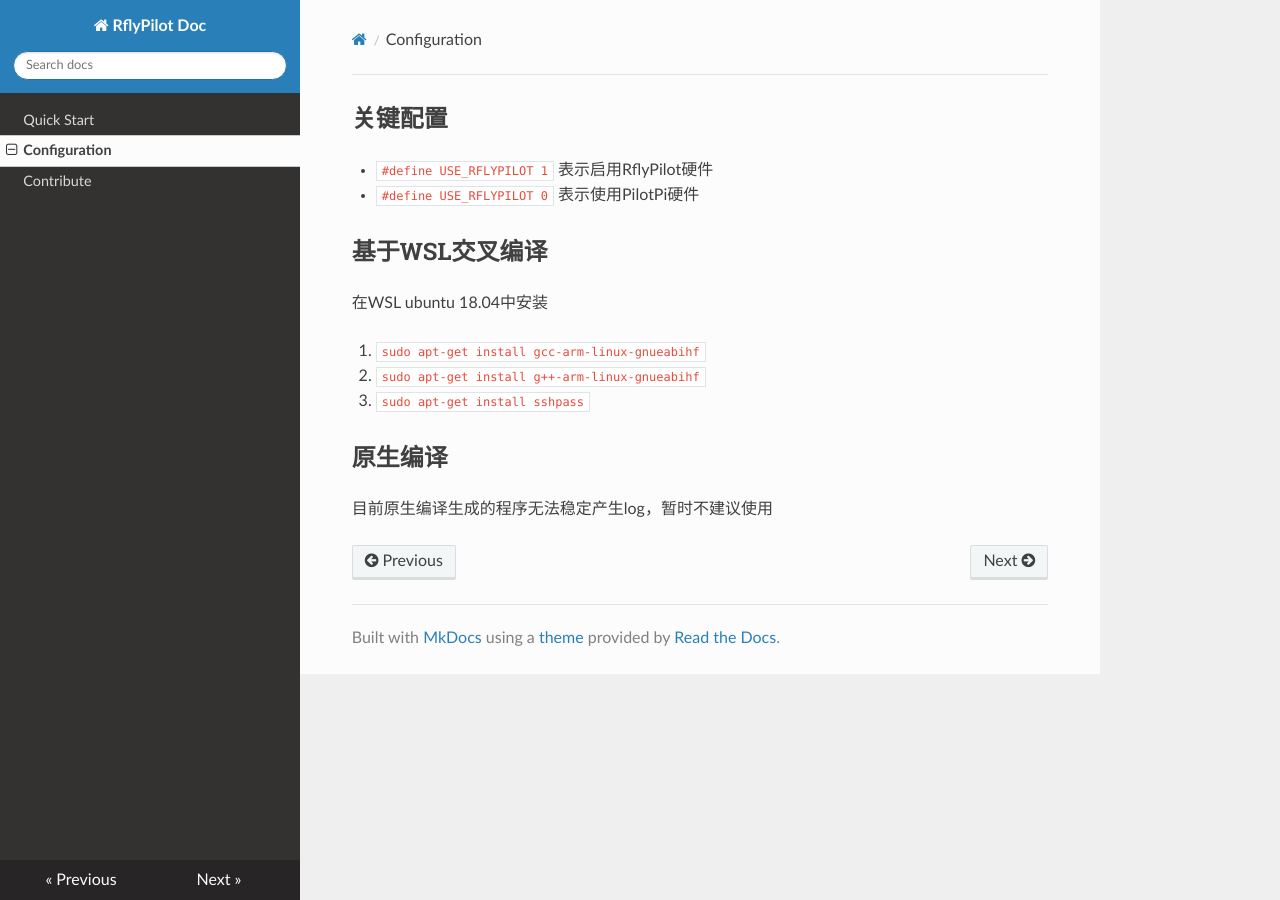
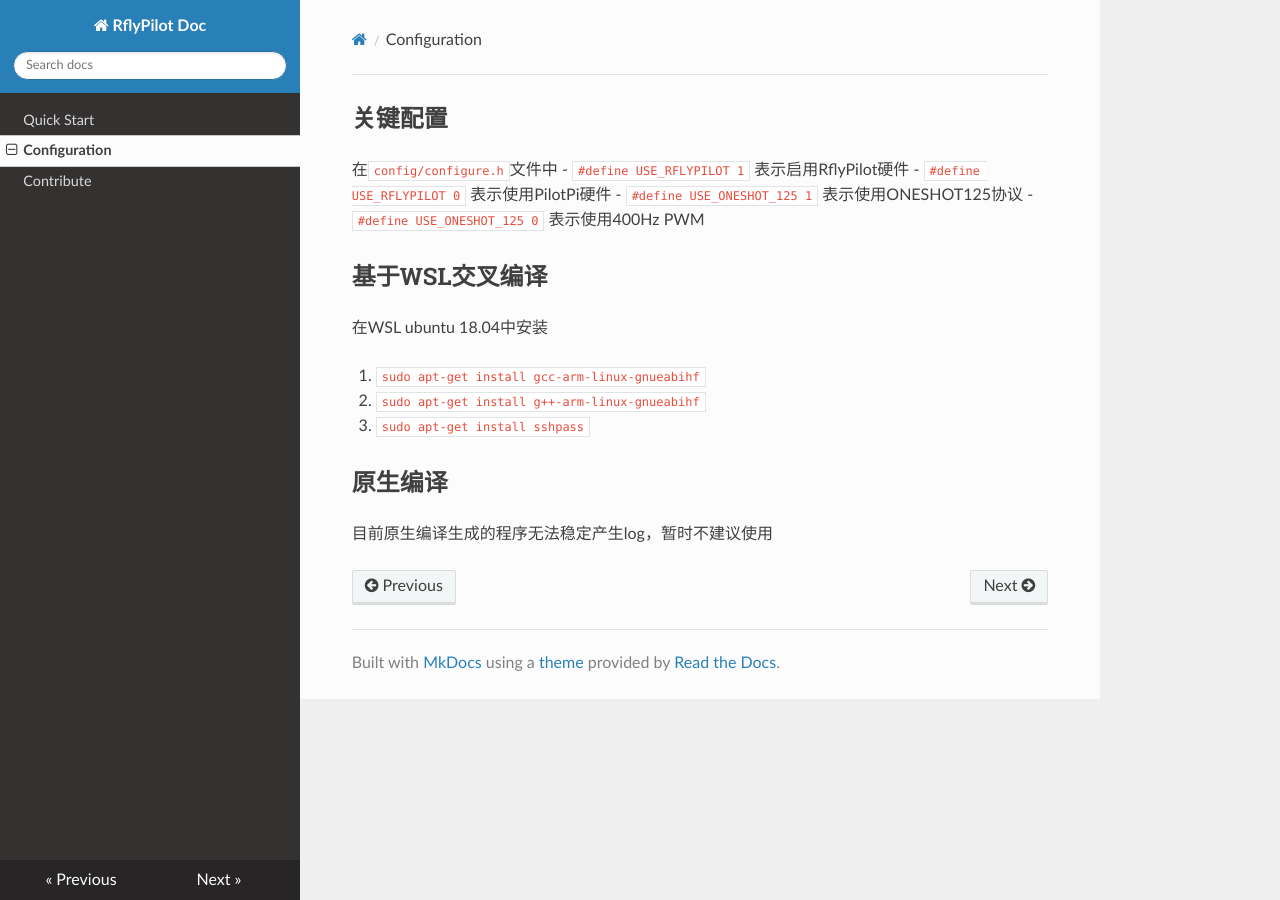
Before and after one commit to RflyPilot/rflypilot, an MkDocs documentation site: the page built from docs/config.md, in a window 1280 px wide. Built offline with MkDocs 1.6.1, drawn with Linux system fonts in a browser that asks for light colours; nearby versions of some CDN libraries.

Commit message:
add USE_ONESHOT_125 flag

```diff
--- a/docs/config.md
+++ b/docs/config.md
@@ -1,7 +1,9 @@
 ## 关键配置
+在`config/configure.h`文件中
 - `#define USE_RFLYPILOT 1` 表示启用RflyPilot硬件
 - `#define USE_RFLYPILOT 0` 表示使用PilotPi硬件
-
+- `#define USE_ONESHOT_125 1` 表示使用ONESHOT125协议
+- `#define USE_ONESHOT_125 0` 表示使用400Hz PWM
 ## 基于WSL交叉编译
 在WSL ubuntu 18.04中安装
 
```
